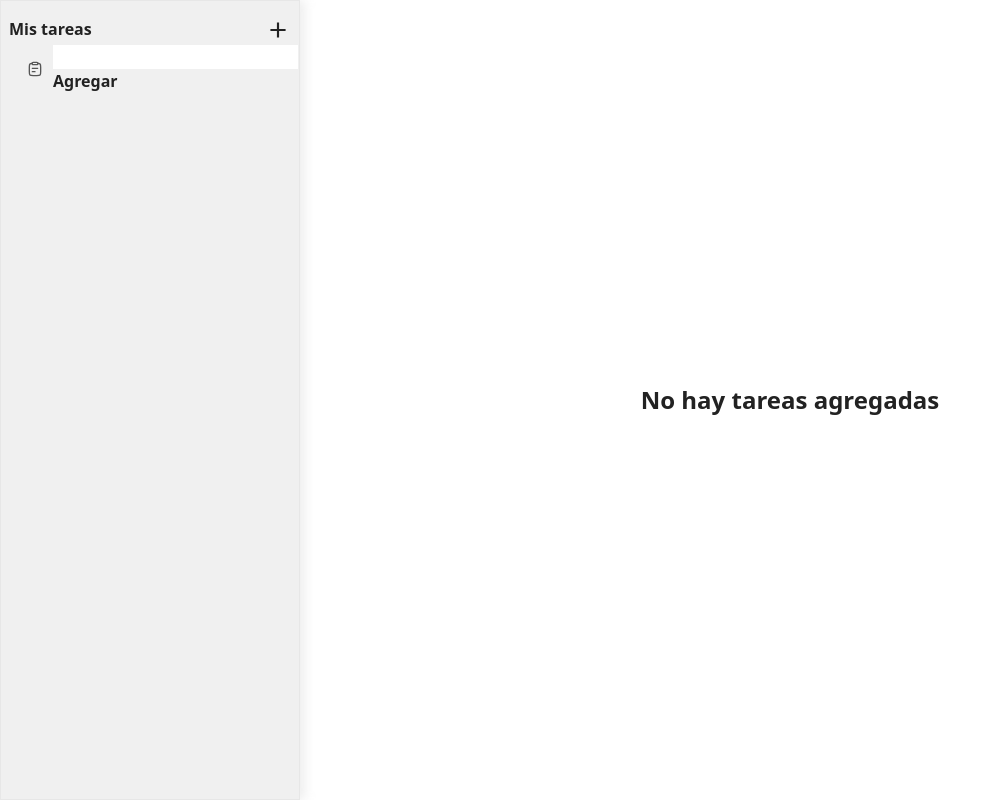
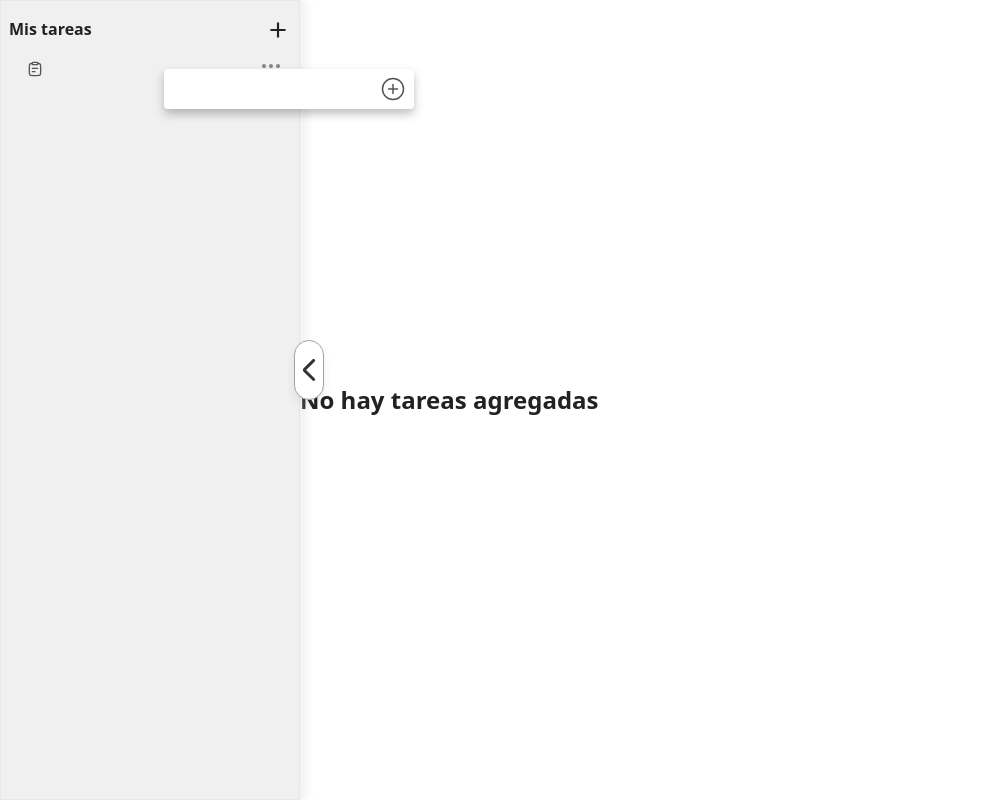
Before and after one commit to MaxiCejasDev/TaskFlow, a React (Vite) app: page / in a window 1280 px wide. Both pictures are taken after a click on the button 278 px from the left and 30 px from the top of the page. Shown: the whole page, without its empty margins (0-992 px from the left). Built offline with nearby package versions, Linux system fonts and the light colour scheme.

Commit message:
UX/UI basic

```diff
--- a/src/App.tsx
+++ b/src/App.tsx
@@ -7,7 +7,7 @@ import NotTasks from './components/NotTasks'
 function App() {
 
   return (
-      <div className="h-screen w-full bg-white  grid grid-cols-app overflow-hidden">
+      <div className="h-screen w-full bg-white  flex overflow-hidden">
 
           <NavSide/>
           <Routes>
--- a/src/NavSide.tsx
+++ b/src/NavSide.tsx
@@ -1,36 +1,46 @@
-
-import TaskTitle from "./components/TaskTitle"
+import { useState } from "react";
+import TaskTitle from "./components/TaskTitle";
 import { useTaskContext } from "./contexts/TaskProvider";
 
-
-export default function NavSide(){
-
-
-    const {titleTasks, handleTitleTasks } = useTaskContext()
-
-
-    return(
-        <nav className="bg-white-tertiary h-full border-white-light border-[1px] w-full col-start-1 col-end-2 px-2 pt-4 shadow-[5px_0px_10px_rgba(200,200,200,0.3)]">
+export default function NavSide() {
+  const [navOpen, setNavOpen] = useState(true);
+  const { titleTasks, handleTitleTasks } = useTaskContext();
+const handleNavOpen = ()=>{
+    setNavOpen(!navOpen)
+}
+  return (
+    <nav className={`bg-white-tertiary h-full relative border-white-light border-[1px] w-[300px] px-2 pt-4 shadow-[5px_0px_10px_rgba(200,200,200,0.3)] duration-1000 ${navOpen?'':'translate-x-[calc(-300px+10px)]'}`}>
       <div>
-
         <div className="flex justify-between">
           <div>
             <p className="font-semibold text-black-bold">Mis tareas</p>
           </div>
           <div>
             <button onClick={handleTitleTasks}>
-                            <img className="w-[26px] h-[26px]" src="/images/add-icon.svg" alt="Add task section" />
+              <img
+                className="w-[26px] h-[26px]"
+                src="/images/add-icon.svg"
+                alt="Add task section"
+              />
             </button>
           </div>
         </div>
         <div>
-                    {titleTasks.map((item)=>(
+          {titleTasks.map((item) => (
             <TaskTitle key={item.id} id={item.id} titleTasks={titleTasks} />
           ))}
-
         </div>
       </div>
-
+      <div
+      onClick={handleNavOpen}
+        className="h-[60px] cursor-pointer w-[30px] border-[1px] border-neutral-400 bg-white-secondary hover:bg-white-tertiary shadow-[0px_5px_10px_rgba(0,0,0,0.07)]
+            z-10 absolute top-[calc(50%-60px)] right-[-25px] flex justify-center items-center rounded-full
+            "
+      >
+        <button>
+          <img className={` duration-1000 ${navOpen?'':'rotate-180'}`} src="/images/arrow-close.svg" alt="Arrow icon" />
+        </button>
+      </div>
     </nav>
-    )
+  );
 }
--- a/src/TaskContainer.tsx
+++ b/src/TaskContainer.tsx
@@ -88,7 +88,7 @@ export default function TaskContainer (){
     return(
         <>
 
-                <div className="w-full h-full col-start-2 col-end-3 px-4">
+                <div className="w-[calc(100%-300px)] pl-16 pr-64 h-full pt-8">
                 <div className="w-full">
                     <div className="flex gap-x-4 items-center pl-2 py-2">
                         <img className="h-[24px] w-[24px]" src="/images/task.svg" alt="Task title" />
--- a/src/components/TaskTitle.tsx
+++ b/src/components/TaskTitle.tsx
@@ -1,4 +1,4 @@
-import { useState } from "react";
+import { useEffect, useRef, useState } from "react";
 import { NavLink } from "react-router-dom";
 import { useTaskContext } from "../contexts/TaskProvider";
 import TaskTitleModal from "./TaskTitleModal";
@@ -26,6 +26,8 @@ export default function TaskTitle({id,titleTasks}: TaskTitle) {
   const [inputTitle, setInputTitle] = useState('')
   const [addTitle, setAddTitle] =  useState(false)
   const [openTitleModal, setOpenTitleModal] = useState(false)
+  const inputTitleRef = useRef()
+
 
   const handleInputTitle = (e)=>{
     setInputTitle(e.target.value)
@@ -54,6 +56,20 @@ export default function TaskTitle({id,titleTasks}: TaskTitle) {
   })
   setTitleTasks(updateTitle)
 }
+useEffect(()=>{
+  const handleOutsideInputTitle = (event)=>{
+    if(inputTitleRef.current && !inputTitleRef.current.contains(event.target)){
+      setAddTitle(!addTitle)
+    }
+  }
+  if(!addTitle){
+    document.addEventListener("mousedown",handleOutsideInputTitle)
+  }
+  return ()=>{
+    document.removeEventListener("mousedown", handleOutsideInputTitle)
+  }
+},[addTitle])
+
   return (
 
       <NavLink to={`/${id}`} className="hover:bg-white-light relative  h-[40px] w-full rounded-[12px] flex px-2 items-center justify-between">
@@ -66,11 +82,16 @@ export default function TaskTitle({id,titleTasks}: TaskTitle) {
             />
           </div>
         </div>
-        <div className="font-semibold text-base text-black-bold">{
+        <div className="font-semibold text-base text-black-bold relative">{
           addTitle?<p>{inputTitle}</p>:(
             <>
-                        <input onChange={handleInputTitle} type="text" />
-                        <button onClick={()=> handleTitle(id)}>Agregar</button>
+            <div ref={inputTitleRef} className="absolute z-10 top-0 left-2 w-[250px] px-2 h-[40px] bg-white-secondary flex gap-x-2 justify-center items-center rounded-[4px] shadow-[0px_5px_10px_rgba(0,0,0,.25)] ">
+              <input className="outline-white-light pl-2 bg-white outline-1 rounded-[4px] w-[200px] h-[30px]" onChange={handleInputTitle} type="text" />
+              <button onClick={()=> handleTitle(id)}>
+                <img className="h-[24px] w-[24px]" src="/images/add-rounded.svg" alt="Add rounded icon" />
+              </button>
+            </div>
+
             </>
 
           )
@@ -87,7 +108,7 @@ export default function TaskTitle({id,titleTasks}: TaskTitle) {
             />
           </button>
         </div>
-        {openTitleModal && <TaskTitleModal id={id} handleOpenTitleModal={handleOpenTitleModal} handleAddTitle={handleAddTitle} handleDeleteTitle={handleDeleteTitle}/>}
+        {openTitleModal && <TaskTitleModal id={id} openTitleModal={openTitleModal} handleOpenTitleModal={handleOpenTitleModal} handleAddTitle={handleAddTitle} handleDeleteTitle={handleDeleteTitle}/>}
       </NavLink>
 
   );
--- a/src/components/TaskTitleModal.tsx
+++ b/src/components/TaskTitleModal.tsx
@@ -1,13 +1,31 @@
+import { useEffect, useRef, useState } from "react";
+
 interface Props {
     id: number;
+    openTitleModal: boolean;
     handleOpenTitleModal: ()=> void;
     handleAddTitle: ()=> void;
     handleDeleteTitle: (value:number)=> void;
 }
 
-export default function TaskTitleModal({id,handleOpenTitleModal, handleAddTitle,handleDeleteTitle}:Props) {
+export default function TaskTitleModal({id,openTitleModal,handleOpenTitleModal, handleAddTitle,handleDeleteTitle}:Props) {
+  const modalRef = useRef()
+  useEffect(()=>{
+    const handleClickOutside = (event)=>{
+      if(modalRef.current && !modalRef.current.contains(event.target)){
+          handleOpenTitleModal()
+      }
+
+    }
+    if(openTitleModal){
+      document.addEventListener("mousedown",handleClickOutside)
+    }
+    return ()=>{
+      document.removeEventListener("mousedown", handleClickOutside)
+    }
+  },[openTitleModal])
   return (
-    <div className="w-[150px] h-[100px] absolute top-[-20px] right-0 bg-white z-10 flex flex-col shadow-[0px_4px_10px_rgba(0,0,0,0.25)] rounded-[12px] overflow-hidden">
+    <div ref={modalRef} className="w-[150px] h-[100px] absolute top-[-20px] right-0 bg-white z-10 flex flex-col shadow-[0px_4px_10px_rgba(0,0,0,0.25)] rounded-[12px] overflow-hidden">
       <li onClick={()=>{
         handleDeleteTitle(id)
         handleOpenTitleModal()
--- a/tailwind.config.js
+++ b/tailwind.config.js
@@ -11,9 +11,6 @@ export default {
         'white-secondary': '#FFFFFF',
         'white-tertiary': '#F0F0F0'
       },
-      gridTemplateColumns: {
-        'app': '300px 1fr'
-      }
     },
   },
   plugins: [],
```
Also changed, not shown: public/images/add-rounded.svg (added). Lines whose indentation alone changed are shown as unchanged.
